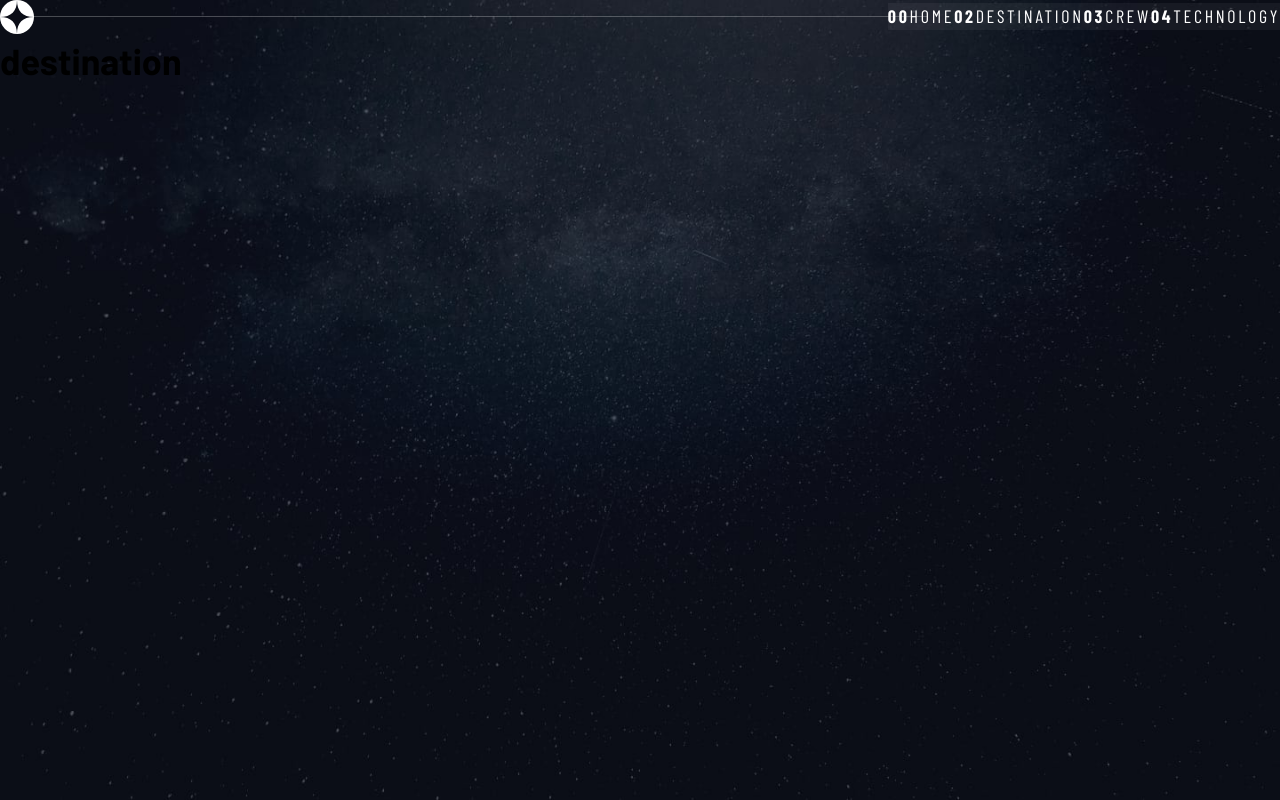
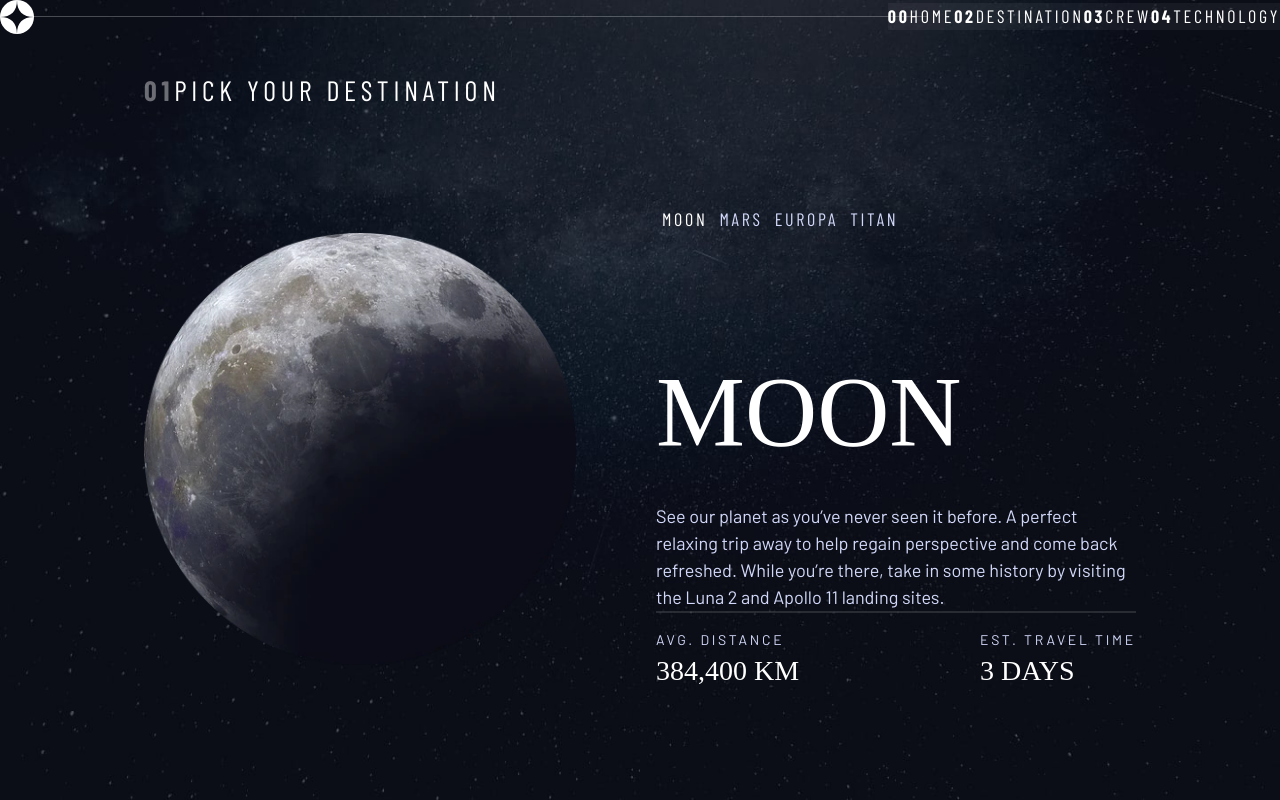
Before and after one commit to khaldoun36/Space-tourism, a Vue app: page /destination in a window 1280 px wide. Built offline with nearby package versions, Linux system fonts and the light colour scheme; a web font is replaced by a local one.

Commit message:
destination page/completed

```diff
--- a/src/assets/base.css
+++ b/src/assets/base.css
@@ -33,7 +33,7 @@
   ##Device = Tablets (portrait)
 */
 
-@media (min-width: 768px) and (max-width: 1024px) {
+@media (min-width: 768px) and (max-width: 1024px) and (orientation: portrait) {
   :root {
     --fS-800: 5rem;
     --fS-700: 2.5rem;
@@ -109,6 +109,9 @@
 .fs-300 {
   font-size: var(--fS-300);
 }
+.fs-200 {
+  font-size: var(--fS-200);
+}
 
 /* font-weight */
 .fw-400 {
@@ -168,10 +171,11 @@
 /* Components         */
 /* ------------------ */
 .underline-indicators > * {
+  list-style: none;
   cursor: pointer;
   border: none;
   border-bottom: var(--size-1) solid hsl(var(--clr-white) / 0);
-  padding-block: var(--size-7);
+  padding-block: var(--size-5);
   transition: border-color 250ms ease-in-out;
 }
 
@@ -179,8 +183,15 @@
   border-color: hsl(var(--clr-white) / 0.25);
 }
 
-.underline-indicators > .router-link-exact-active {
+.underline-indicators > .router-link-exact-active,
+.underline-indicators > [aria-selected="true"] {
+  color: hsl(var(--clr-white));
   border-color: hsl(var(--clr-white) / 1);
+}
+
+.numbered-title > span {
+  padding-right: var(--size-4);
+  color: hsl(var(--clr-white) / 0.4);
 }
 
 /* ------------------ */
--- /dev/null
+++ b/src/components/shared/TabList.vue
@@ -0,0 +1,64 @@
+<template>
+  <div
+    class="flex underline-indicators tab-list"
+    ref="tabList"
+    @click="handleClick"
+  >
+    <button
+      aria-selected="true"
+      class="fs-400 fw-400 ff-sans-cond letter-spacing-2 uppercase text-light"
+    >
+      moon
+    </button>
+
+    <button
+      aria-selected="false"
+      class="fs-400 fw-400 ff-sans-cond letter-spacing-2 uppercase text-light"
+    >
+      mars
+    </button>
+
+    <button
+      aria-selected="false"
+      class="fs-400 fw-400 ff-sans-cond letter-spacing-2 uppercase text-light"
+    >
+      europa
+    </button>
+
+    <button
+      aria-selected="false"
+      class="fs-400 fw-400 ff-sans-cond letter-spacing-2 uppercase text-light"
+    >
+      titan
+    </button>
+  </div>
+</template>
+
+<script setup>
+import { ref } from "vue";
+
+// store emitted events
+const emit = defineEmits(["selectTab"]);
+
+const tabList = ref(null);
+
+const handleClick = (e) => {
+  let buttonsArray = [...tabList.value.children];
+
+  buttonsArray.forEach((button) => {
+    button.setAttribute("aria-selected", "false");
+  });
+  e.target.setAttribute("aria-selected", "true");
+  emit("selectTab", e.target.innerHTML);
+};
+</script>
+
+<style>
+.tab-list {
+  padding: 0;
+}
+.tab-list > button {
+  /* border: none; */
+  background-color: transparent;
+}
+</style>
--- /dev/null
+++ b/src/data/destinationsData.js
@@ -0,0 +1,48 @@
+const destinations = [
+  {
+    name: "Moon",
+    images: {
+      png: "./assets/destination/image-moon.png",
+      webp: "./assets/destination/image-moon.webp",
+    },
+    description:
+      "See our planet as you’ve never seen it before. A perfect relaxing trip away to help regain perspective and come back refreshed. While you’re there, take in some history by visiting the Luna 2 and Apollo 11 landing sites.",
+    distance: "384,400 km",
+    travel: "3 days",
+  },
+  {
+    name: "Mars",
+    images: {
+      png: "./assets/destination/image-mars.png",
+      webp: "./assets/destination/image-mars.webp",
+    },
+    description:
+      "Don’t forget to pack your hiking boots. You’ll need them to tackle Olympus Mons, the tallest planetary mountain in our solar system. It’s two and a half times the size of Everest!",
+    distance: "225 mil. km",
+    travel: "9 months",
+  },
+  {
+    name: "Europa",
+    images: {
+      png: "./assets/destination/image-europa.png",
+      webp: "./assets/destination/image-europa.webp",
+    },
+    description:
+      "The smallest of the four Galilean moons orbiting Jupiter, Europa is a winter lover’s dream. With an icy surface, it’s perfect for a bit of ice skating, curling, hockey, or simple relaxation in your snug wintery cabin.",
+    distance: "628 mil. km",
+    travel: "3 years",
+  },
+  {
+    name: "Titan",
+    images: {
+      png: "./assets/destination/image-titan.png",
+      webp: "./assets/destination/image-titan.webp",
+    },
+    description:
+      "The only moon known to have a dense atmosphere other than Earth, Titan is a home away from home (just a few hundred degrees colder!). As a bonus, you get striking views of the Rings of Saturn.",
+    distance: "1.6 bil. km",
+    travel: "7 years",
+  },
+];
+
+export default destinations;
--- a/src/views/AboutView.vue
+++ b/src/views/AboutView.vue
@@ -1,6 +1,6 @@
 <template>
   <div class="card">
-    <h1>Hello world</h1>
+    <h1 class="text-white">Hello world</h1>
   </div>
 </template>
 
--- a/src/views/DestinationView.vue
+++ b/src/views/DestinationView.vue
@@ -1,11 +1,157 @@
 <template>
-  <h1>destination</h1>
+  <main class="grid-container grid-container--destination flow">
+    <h1
+      class="numbered-title ff-sans-cond fs-500 fw-400 letter-spacing-3 uppercase text-white"
+    >
+      <span class="fw-700">01</span>Pick your destination
+    </h1>
+    <!-- Destination Image -->
+    <picture class="destination-image">
+      <source
+        :srcset="`src/assets/destination/image-${destination.name.toLocaleLowerCase()}.webp`"
+        type="image/webp"
+      />
+      <img
+        :src="`src/assets/destination/image-${destination.name.toLocaleLowerCase()}.png`"
+        :alt="`the ${destination.name.toLocaleLowerCase()}`"
+      />
+    </picture>
+    <!-- Tab List -->
+    <TabList class="tab-list" @selectTab="changeDestination" />
+    <!-- Destination info -->
+    <article class="destination-info flow">
+      <h2 class="ff-serif fs-800 fw-400 uppercase text-white">
+        {{ destination.name }}
+      </h2>
+      <p class="ff-sans fs-400 fw-400 text-light">
+        {{ destination.description }}
+      </p>
+      <div class="destination-meta flex flow">
+        <div>
+          <h3
+            class="text-accent fs-200 fw-400 letter-spacing-2 text-light uppercase"
+          >
+            Avg. distance
+          </h3>
+          <p class="ff-serif text-white uppercase">
+            {{ destination.distance }}
+          </p>
+        </div>
+        <div>
+          <h3
+            class="text-accent fs-200 fw-400 letter-spacing-2 text-light uppercase"
+          >
+            Est. travel time
+          </h3>
+          <p class="ff-serif text-white uppercase">{{ destination.travel }}</p>
+        </div>
+      </div>
+    </article>
+  </main>
 </template>
 
 <script setup>
-// imports
-// variables
-// functions
+import { ref } from "vue";
+import TabList from "../components/shared/TabList.vue";
+import destinations from "../data/destinationsData";
+
+// define the default destination (moon)
+const destination = ref(destinations[0]);
+
+// reassign destination based on the user tab click
+const changeDestination = (item) => {
+  destination.value = destinations.find((destination) => {
+    return destination.name.toLocaleLowerCase().trim() === item.trim();
+  });
+};
+
+// console.log(destination);
 </script>
 
-<style></style>
+<style>
+.grid-container--destination {
+  --flow-space: var(--size-6);
+  grid-template-areas:
+    "title"
+    "image"
+    "tabs"
+    "content";
+}
+.grid-container--destination > h1 {
+  grid-area: title;
+}
+.grid-container--destination > .destination-image {
+  grid-area: image;
+  max-width: 70%;
+}
+.grid-container--destination > .tab-list {
+  grid-area: tabs;
+}
+.grid-container--destination > .destination-info {
+  --flow-space: var(--size-6);
+  grid-area: content;
+}
+.grid-container--destination > .destination-info > p {
+  padding-bottom: var(--size-6);
+  border-bottom: 2px solid hsl(var(--clr-white) / 0.125);
+}
+.destination-info > .destination-meta {
+  flex-direction: column;
+  font-size: 1.75rem;
+}
+
+/*
+  ##Device = Tablets (portrait)
+*/
+
+@media (min-width: 768px) and (max-width: 1024px) and (orientation: portrait) {
+  .grid-container--destination {
+    padding-top: var(--size-7);
+    overflow: hidden;
+  }
+  .grid-container--destination > h1 {
+    justify-self: start;
+  }
+  .destination-info > .destination-meta {
+    flex-direction: row;
+    justify-content: space-between;
+    align-items: center;
+  }
+  .destination-info > .destination-meta > div {
+    margin-top: 0;
+  }
+}
+/*
+  ##Device = Desktops / Tablets in landscape
+*/
+
+@media (min-width: 1025px),
+  (min-width: 768px) and (max-width: 1024px) and (orientation: landscape) {
+  .grid-container--destination {
+    grid-template-areas:
+      ". title title ."
+      ". image tabs ."
+      ". image content .";
+  }
+
+  .grid-container--destination > .destination-image {
+    max-width: 90%;
+  }
+
+  .grid-container--destination > .tab-list,
+  .grid-container--destination > .destination-image {
+    justify-self: start;
+  }
+  .grid-container--destination > h1 {
+    justify-self: start;
+  }
+  .destination-info > .destination-meta {
+    flex-direction: row;
+    justify-content: space-between;
+    align-items: center;
+  }
+  .destination-info > .destination-meta > div {
+    margin-top: 0;
+  }
+}
+</style>
--- a/src/views/HomeView.vue
+++ b/src/views/HomeView.vue
@@ -34,14 +34,9 @@ import LargeButton from "../components/shared/LargeButton.vue";
 }
 
 .grid-container--home > .first-child > h1 {
-  text-align: center !important;
+  text-align: center;
 }
-/*
-  ##Device = Tablets (portrait)
-*/
 
-@media (min-width: 768px) and (max-width: 1024px) {
-}
 /*
   ##Device = Desktops / Tablets in landscape
 */
```
